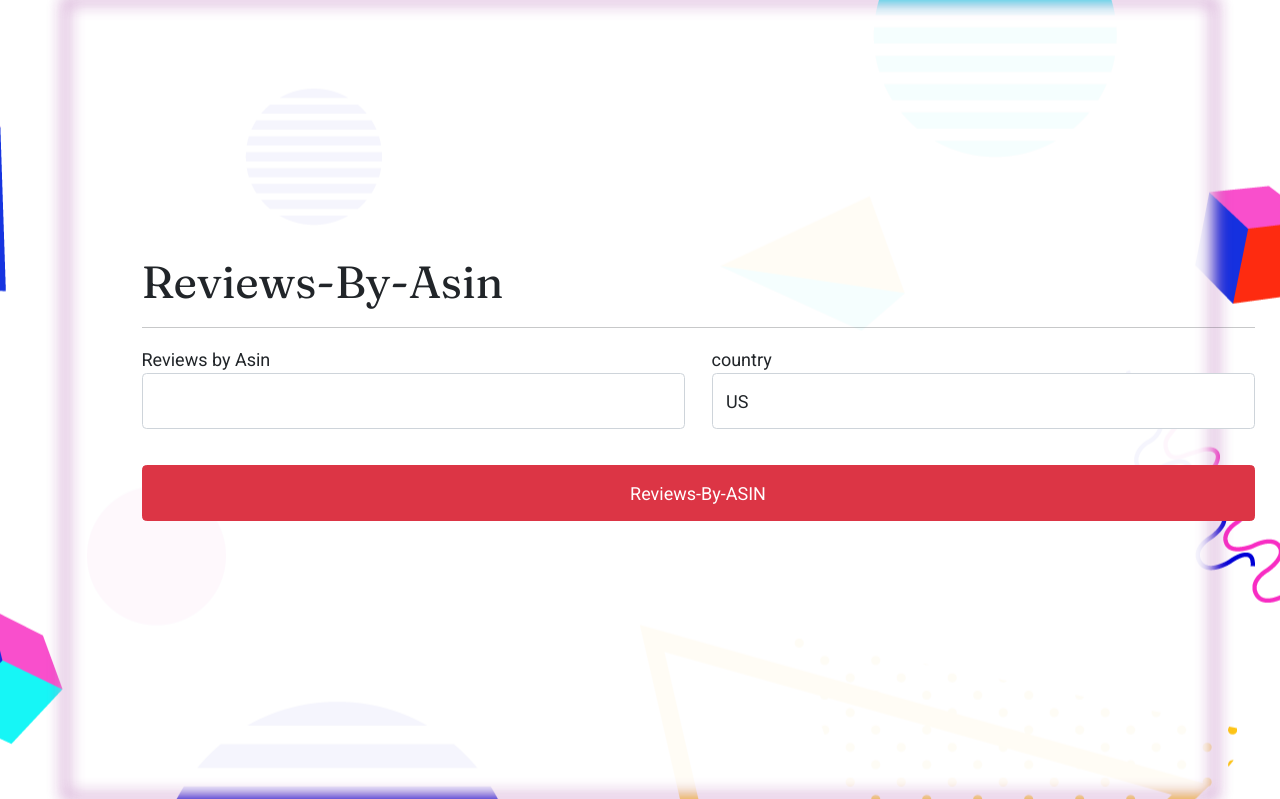
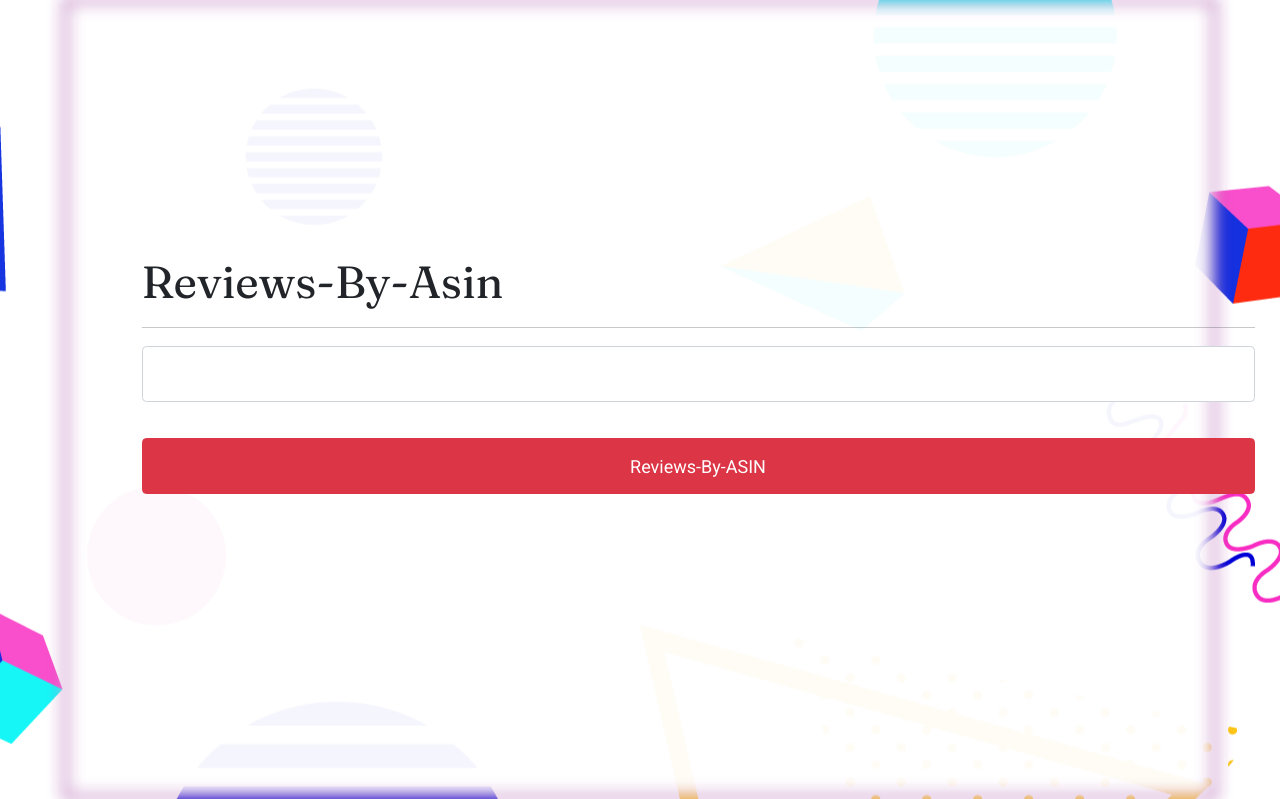
Before and after one commit to dengxinjuan/trueDeal, a Flask app: page /reviews in a window 1280 px wide. Shown: the part 98-897 px from the top of the page. Run offline with Flask 2, Linux system fonts and the light colour scheme; some libraries are stand-ins or nearby versions.

Commit message:
fix country error

```diff
--- a/app.py
+++ b/app.py
@@ -215,6 +215,25 @@ def product_by_asin(asin, country):
     return result['product']
 
 
+def by_asin(asin):
+    """return product details by asin"""
+
+    url = "https://amazon-product-reviews-keywords.p.rapidapi.com/product/details"
+    querystring = {f"asin": {asin}}
+
+    headers = {
+        'x-rapidapi-key': os.environ.get('AMAZON_REQUEST_KEY', key),
+        'x-rapidapi-host': "amazon-product-reviews-keywords.p.rapidapi.com"
+    }
+
+    response = requests.request(
+        "GET", url, headers=headers, params=querystring)
+
+    result = json.loads(response.text)
+
+    return result['product']
+
+
 @app.route("/asin", methods=['GET', 'POST'])
 def search_by_asin():
     """search by asin"""
@@ -222,8 +241,8 @@ def search_by_asin():
     if form.validate_on_submit():
         try:
             asin_search_term = form.ASIN.data
-            country = form.country.data
-            result = product_by_asin(asin_search_term, country)
+            #country = form.country.data
+            result = by_asin(asin_search_term)
             return render_template('asinresult.html', result=result)
         except:
             return render_template('500.html')
@@ -233,13 +252,12 @@ def search_by_asin():
 # search reviews by asin
 
 
-def search_reviews(asin, country):
+def search_reviews(asin):
     """get reviews by asin"""
 
     url = "https://amazon-product-reviews-keywords.p.rapidapi.com/product/reviews"
 
-    querystring = {f"asin": {asin}, "country": {
-        country}, "variants": "1", "top": "0"}
+    querystring = {f"asin": {asin}, "variants": "1", "top": "0"}
 
     headers = {
         'x-rapidapi-key': os.environ.get('AMAZON_REQUEST_KEY', key),
@@ -258,9 +276,9 @@ def search_reviews(asin, country):
 def product_detail():
     """display detail of the product"""
     asin = request.args["r"]
-    country = request.args["c"]
-    result = product_by_asin(asin, country)
-    reviews = search_reviews(asin, country)
+    #country = request.args["c"]
+    result = by_asin(asin)
+    reviews = search_reviews(asin)
     return render_template('product.html', result=result, reviews=reviews)
 
 
@@ -272,8 +290,8 @@ def reviews_by_asin():
     if form.validate_on_submit():
         try:
             review_search_term = form.reviewsByAsin.data
-            country = form.country.data
-            result = search_reviews(review_search_term, country)
+            #country = form.country.data
+            result = search_reviews(review_search_term)
             return render_template('reviewresult.html', result=result)
         except:
             return render_template('500.html')
--- a/forms.py
+++ b/forms.py
@@ -28,12 +28,13 @@ class AsinSearchForm(FlaskForm):
         csrf = False
 
     ASIN = StringField("ASIN", validators=[InputRequired()])
+    """
     country = SelectField('country', choices=[
         ('US', 'US'), ('AU', 'AU'), ('BR', 'BR'), ('CA', 'CA'), ('CN',
                                                                  'CN'), ('FR', 'FR'), ('DE', 'DE'), ('IN', 'IN'), ('IT', 'IT'),
         ('MX', 'MX'), ('NL', 'NL'), ('SG', 'SG'), ('ES',
                                                    'ES'), ('TR', 'TR'), ('AE', 'AE'), ('GB', 'GB'), ('JP', 'JP')
-    ])
+    ])"""
 
 
 # The reviews by asin form
@@ -47,12 +48,12 @@ class ReviewsByAsinForm(FlaskForm):
     reviewsByAsin = StringField(
         "Reviews by Asin", validators=[InputRequired()])
 
-    country = SelectField('country', choices=[
+    """country = SelectField('country', choices=[
         ('US', 'US'), ('AU', 'AU'), ('BR', 'BR'), ('CA', 'CA'), ('CN',
                                                                  'CN'), ('FR', 'FR'), ('DE', 'DE'), ('IN', 'IN'), ('IT', 'IT'),
         ('MX', 'MX'), ('NL', 'NL'), ('SG', 'SG'), ('ES',
                                                    'ES'), ('TR', 'TR'), ('AE', 'AE'), ('GB', 'GB'), ('JP', 'JP')
-    ])
+    ])"""
 
 
 class ShoppingListForm(FlaskForm):
--- a/templates/asin.html
+++ b/templates/asin.html
@@ -19,8 +19,8 @@
 {% for field in form
 if field.widget.input_type != 'hidden' %}
 
-<div class="col-md-6 mb-3">
-    {{field.label}}
+<div class="col-md-12 mb-3">
+
     {{field(class_="form-control search-slt")}}
     {% for error in field.errors %}
     {{error}}
--- a/templates/reviews.html
+++ b/templates/reviews.html
@@ -11,9 +11,9 @@
       {{form.hidden_tag()}} {% for field in form if field.widget.input_type !=
       'hidden' %}
 
-      <div class="col-md-6 mb-3">
-        {{field.label}} {{field(class_="form-control search-slt")}} {% for error
-        in field.errors %} {{error}} {% endfor %}
+      <div class="col-md-12 mb-3">
+        {{field(class_="form-control search-slt")}} {% for error in field.errors
+        %} {{error}} {% endfor %}
       </div>
       {%endfor%}
 
--- a/templates/search.html
+++ b/templates/search.html
@@ -23,7 +23,7 @@
           <li class="list-group-item">
             Asin: {{result[i]['asin']}}
             <button>
-              <a href="/product?r={{ result[i]['asin']}}&c={{country}}">View</a>
+              <a href="/product?r={{ result[i]['asin']}}">View</a>
             </button>
           </li>
         </ul>
```
Also changed, not shown: templates/username.html (+7 -2 lines).
